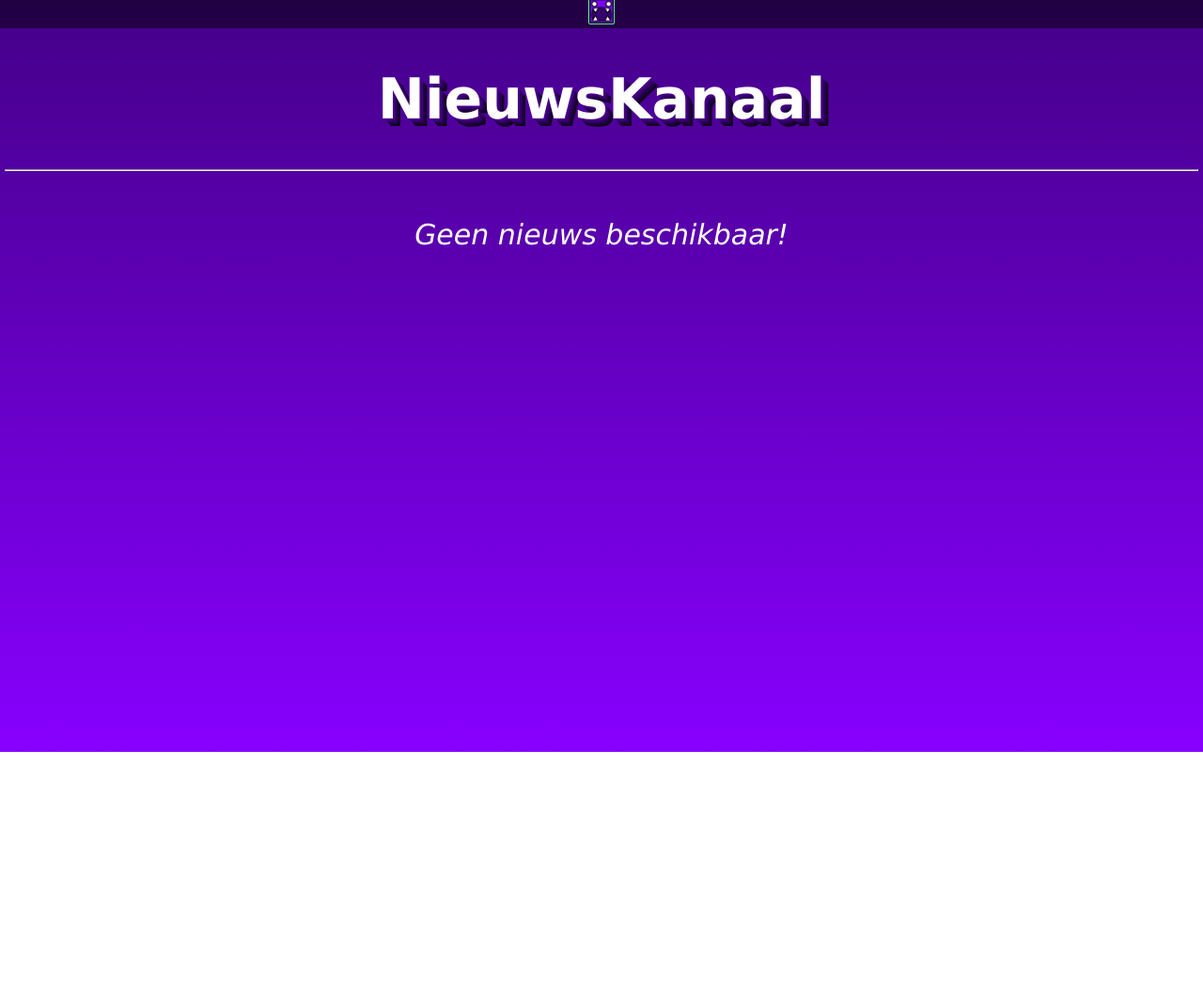
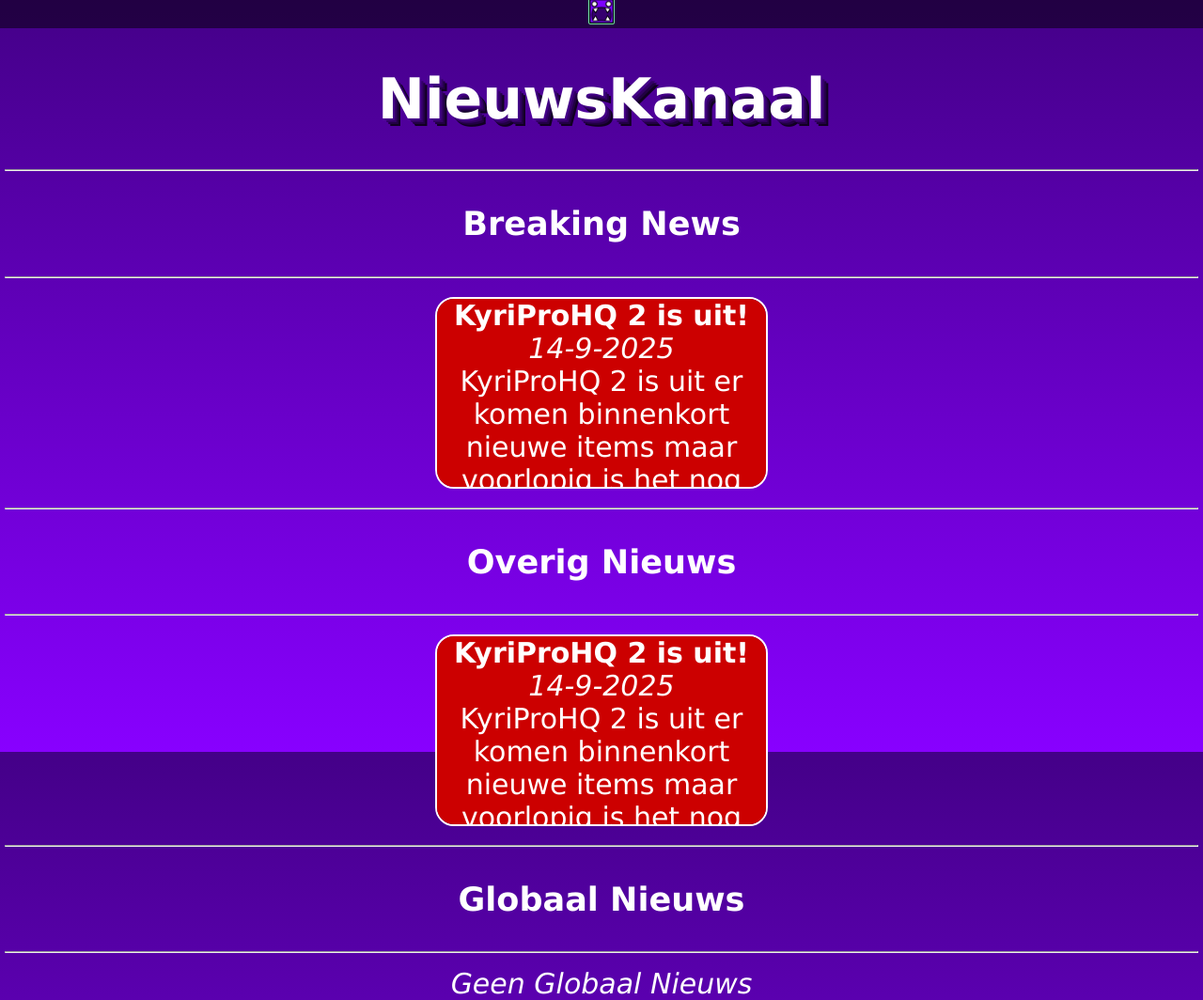
Before and after one commit to KyriPro/KyriPro, a plain HTML site: page NieuwsKanaal.html in a window 1280 px wide. Shown: the whole page at 94% size. Before the commit the page ends 800 px from the top, so only its background shows below. Drawn offline with Linux system fonts and the light colour scheme.

Commit message:
Add files via upload

```diff
--- a/NieuwsKanaal.html
+++ b/NieuwsKanaal.html
@@ -9,7 +9,16 @@
 </head>
 <body><center>
     <div class="NavBar"><a href="index.html"><img src="cube_73.png" class="NavBarIcon"></a></div>
-    <h1>NieuwsKanaal</h1><hr><br>
-    <i>Geen nieuws beschikbaar!</i>
+    <h1>NieuwsKanaal</h1>
+    <hr><h3>Breaking News</h3><hr>
+    <div class="News">
+        <div class="NewsBreaking"><b>KyriProHQ 2 is uit!</b><br><i>14-9-2025</i><br>KyriProHQ 2 is uit er komen binnenkort nieuwe items maar voorlopig is het nog dit.</div>
+    </div>
+    <hr><h3>Overig Nieuws</h3><hr>
+    <div class="News">
+        <div class="NewsBreaking"><b>KyriProHQ 2 is uit!</b><br><i>14-9-2025</i><br>KyriProHQ 2 is uit er komen binnenkort nieuwe items maar voorlopig is het nog dit.</div>
+    </div>
+    <hr><h3>Globaal Nieuws</h3><hr>
+    <i>Geen Globaal Nieuws</i>
 </center></body>
 </html>
--- a/style.css
+++ b/style.css
@@ -51,3 +51,37 @@ hr{
     width: 28px;
     height: 28px;
 }
+.NewsLocal{
+    width: 300px;
+    height: 150px;
+    background-color: #408;
+    overflow-y: auto;
+    margin: 5px;
+    border: 2px solid white;
+    border-radius: 20px;
+}
+.NewsBreaking{
+    width: 350px;
+    height: 200px;
+    background-color: #c00;
+    overflow-y: auto;
+    margin: 5px;
+    border: 2px solid white;
+    border-radius: 20px;
+}
+/*
+.NewsGlobal{
+    width: 350px;
+    height: 150px;
+    background-color: #0f0;
+    overflow-y: auto;
+    margin: 5px;
+    border: 2px solid white;
+    border-radius: 20px;
+}
+*/
+.News{
+    display: flex;
+    justify-content: center;
+    flex-wrap: wrap;
+}
```
Also changed, not shown: Audio.html (+4 -1 lines), index.html (+1 -1 lines), 2 other files.
